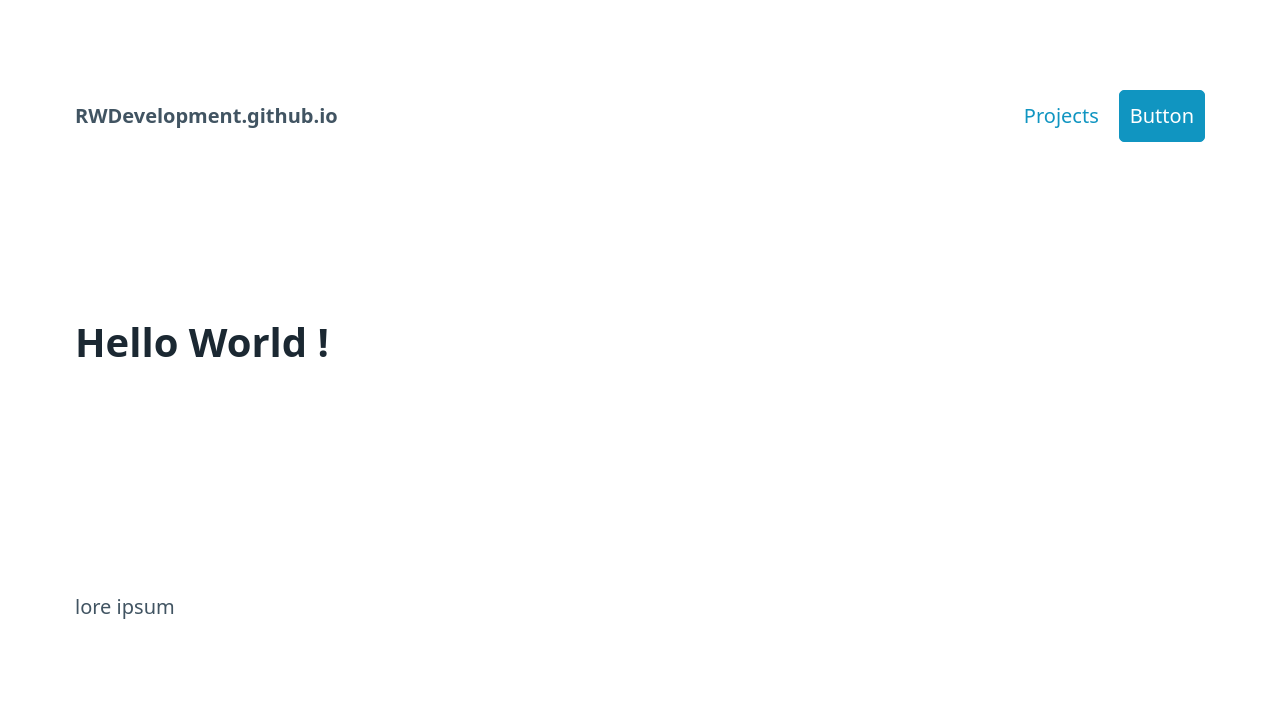
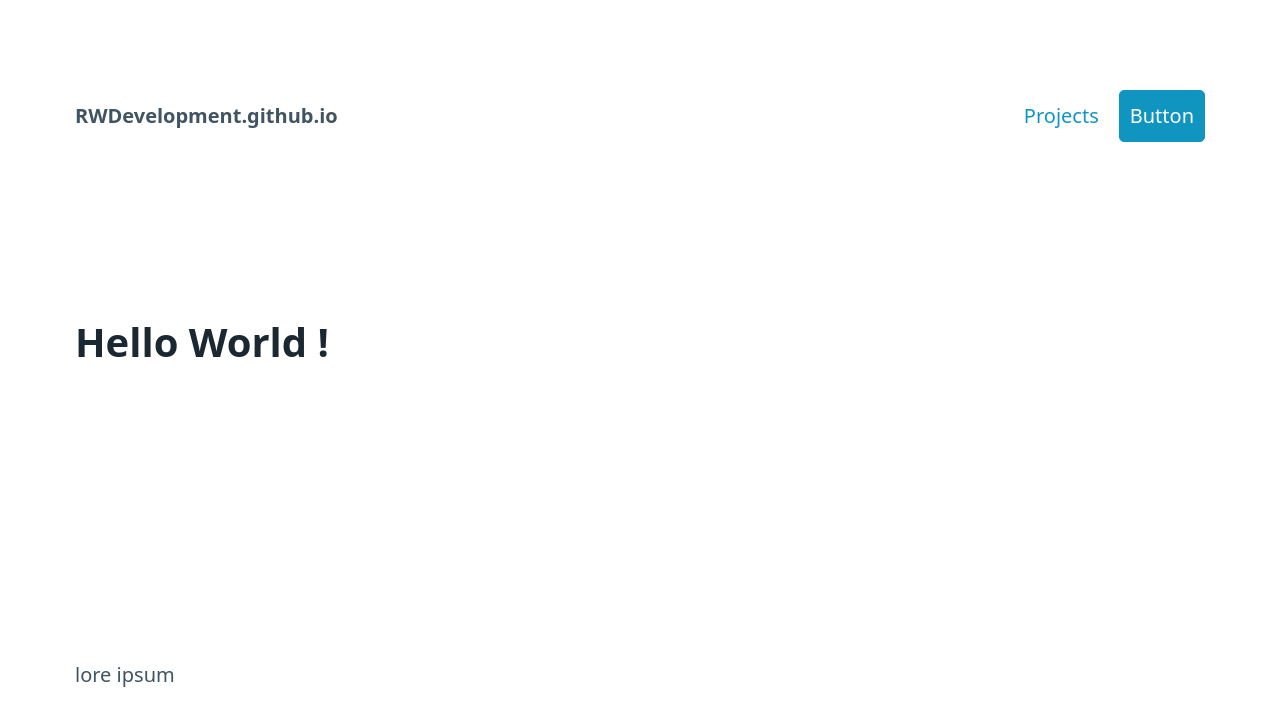
Before and after one commit to RWDevelopment/RWDevelopment.github.io, a plain HTML site: page index.html in a window 1280 px wide. Drawn offline with nearby package versions, Linux system fonts and the light colour scheme.

Commit message:
Update index.html

```diff
--- a/index.html
+++ b/index.html
@@ -5,6 +5,16 @@
     <meta name="viewport" content="width=device-width, initial-scale=1">
     <link rel="stylesheet" href="https://unpkg.com/@picocss/pico@latest/css/pico.min.css">
     <title>Hello, world!</title>
+    <style>
+      body {
+        height: 100vh;
+        display: flex;
+        flex-direction: column;
+      }
+      body > main {
+        flex: 1;
+      }
+    </style>
   </head>
   <body>
     <header class="container">
```
